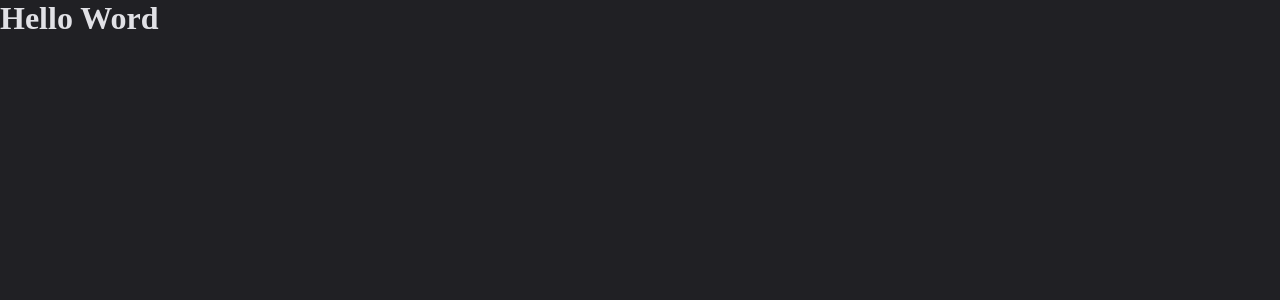
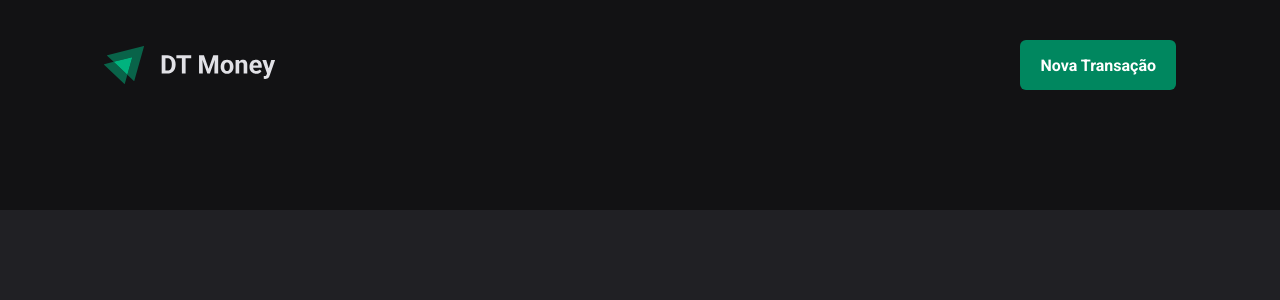
Before and after one commit to mariaemf/MoneyProject, a React (Vite) app: page / in a window 1280 px wide. Shown: the top 300 px of the page. Built offline with nearby package versions, Linux system fonts and the light colour scheme.

Commit message:
estrutura visual do componente Header e suas estilizações

```diff
--- a/src/App.tsx
+++ b/src/App.tsx
@@ -1,4 +1,5 @@
 import { ThemeProvider } from "styled-components";
+import { Transactions } from "./Pages/Transactions/Index";
 import { GlobalStyle } from "./Styles/global";
 import { defaultTheme } from "./Styles/Themes/default";
 
@@ -6,7 +7,7 @@
   return (
     <ThemeProvider theme={defaultTheme}>
       <GlobalStyle />
-      <h1>Hello Word</h1>
+      <Transactions />
     </ThemeProvider>
   );
 }
--- /dev/null
+++ b/src/Components/Header/index.tsx
@@ -0,0 +1,13 @@
+import logoImg from "../../Assets/logo.svg";
+import { HeaderContainer, HeaderContent, NewTransactionButton } from "./Styles";
+
+export function Header() {
+  return (
+    <HeaderContainer>
+      <HeaderContent>
+        <img src={logoImg} alt="" />
+        <NewTransactionButton> Nova Transação </NewTransactionButton>
+      </HeaderContent>
+    </HeaderContainer>
+  );
+}
--- /dev/null
+++ b/src/Components/Header/styles.ts
@@ -0,0 +1,31 @@
+import styled from "styled-components";
+
+export const HeaderContainer = styled.header`
+  background: ${(props) => props.theme["gray-900"]};
+  padding: 2.5rem 0 7.5rem;
+`;
+
+export const HeaderContent = styled.div`
+  width: 100%;
+  max-width: 1120px;
+  margin: 0 auto;
+  padding: 0 1.5rem;
+  display: flex;
+  justify-content: space-between;
+  align-items: center;
+`;
+
+export const NewTransactionButton = styled.button`
+  height: 50px;
+  border: 0;
+  background: ${(props) => props.theme["green-500"]};
+  color: ${(props) => props.theme["white"]};
+  font-weight: bold;
+  padding: 0 1.25rem;
+  border-radius: 6px;
+  cursor: pointer;
+  &:hover {
+    background: ${(props) => props.theme["green-700"]};
+    transition: background-color 0.2s;
+  }
+`;
--- /dev/null
+++ b/src/Pages/Transactions/index.tsx
@@ -0,0 +1,9 @@
+import { Header } from "../../Components/Header/Index";
+
+export function Transactions() {
+  return (
+    <div>
+      <Header />
+    </div>
+  );
+}
--- a/src/Styles/global.ts
+++ b/src/Styles/global.ts
@@ -16,6 +16,11 @@
     background-color: ${(props) => props.theme["gray-800"]};
     color: ${(props) => props.theme["gray-100"]};
     -webkit-font-smoothing: antialiased;
+  }
+
+  body, input, textarea, button {
+    font: 400 1rem Roboto, sans-serif;
+
 
   }
 `;
```
Also changed, not shown: src/Assets/logo.svg (added), src/Pages/Transactions/styles.ts (added).
